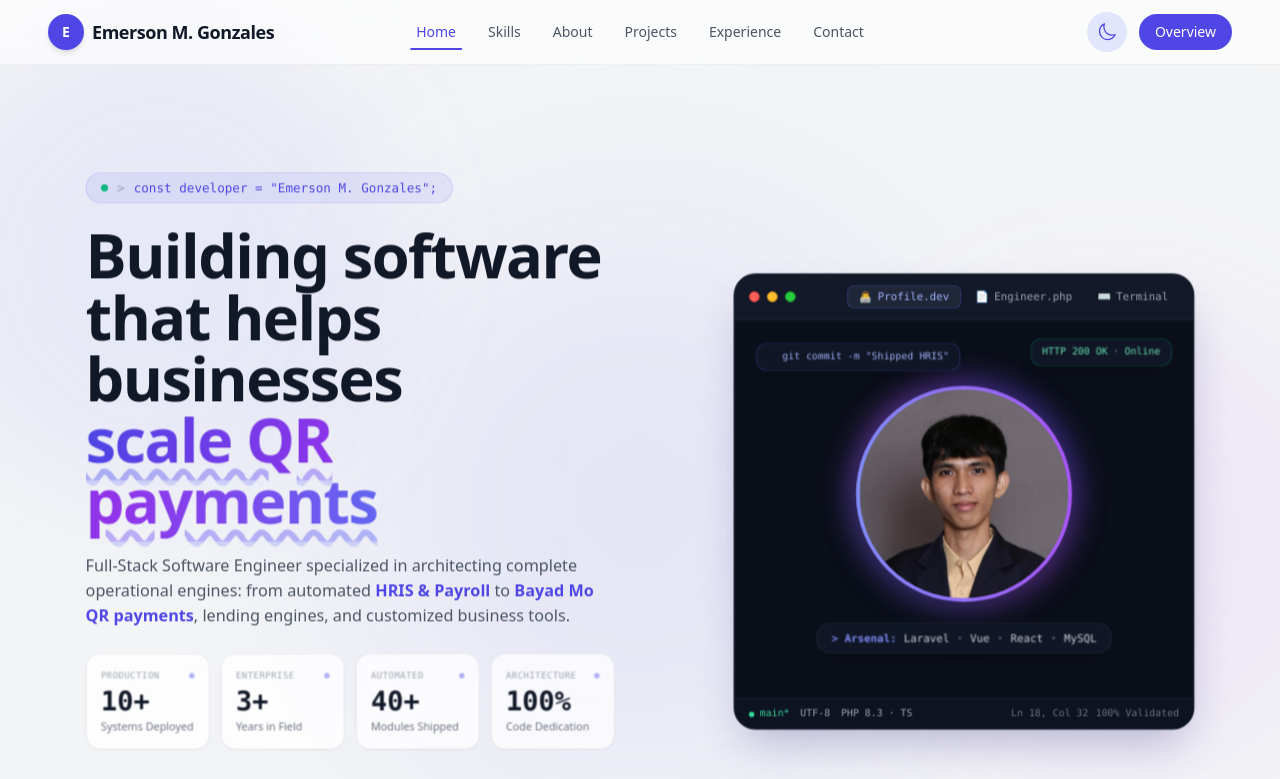
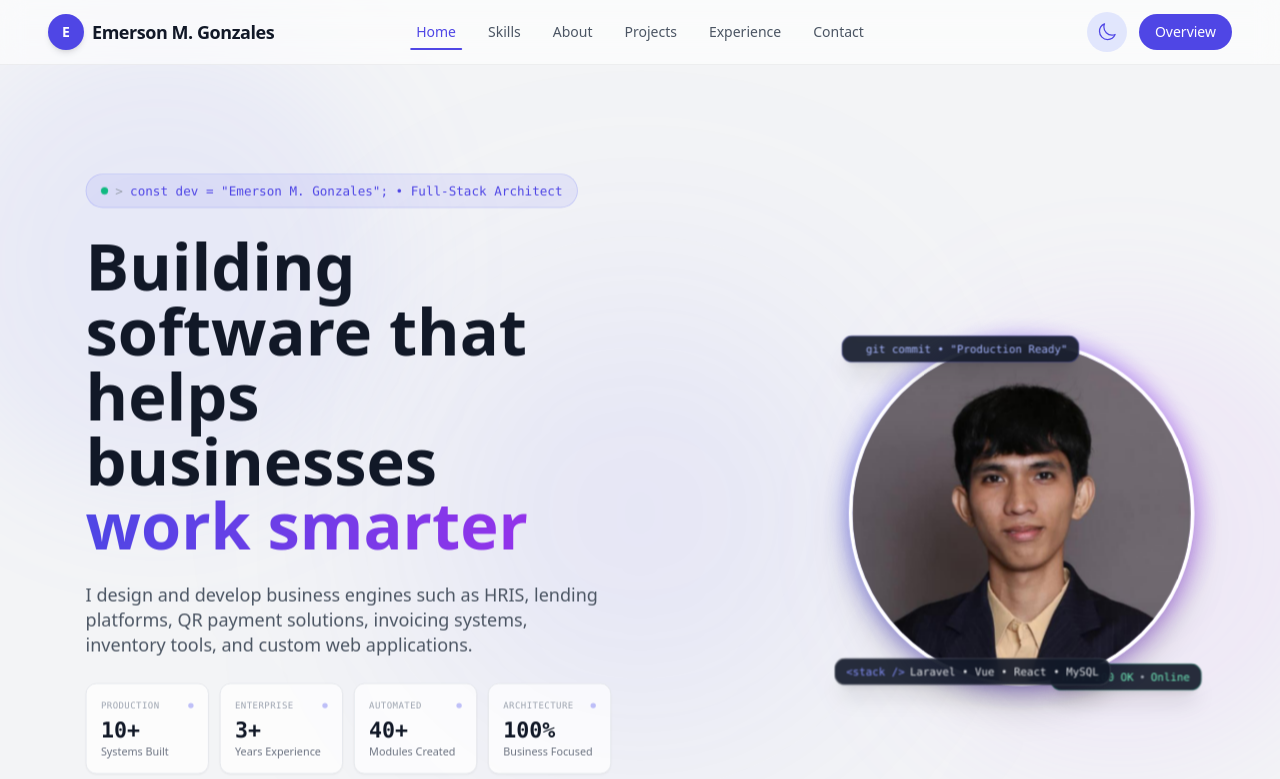
Before and after one commit to Emerson-13/my-portfolio, a React (Vite) app: page / in a window 1280 px wide. Shown: the top 779 px of the page. Built offline with nearby package versions, Linux system fonts and the light colour scheme.

Commit message:
new updates

```diff
--- a/src/components/portfolio/HeroSection.jsx
+++ b/src/components/portfolio/HeroSection.jsx
@@ -1,128 +1,75 @@
-import { useState, useEffect } from "react";
-import { motion, AnimatePresence } from "framer-motion";
+import { motion } from "framer-motion";
 
-const ROTATING_TEXTS = [
-  "work smarter",
-  "automate payroll & HR",
-  "scale QR payments",
-  "eliminate manual work",
-  "streamline operations",
-];
-
-const CODE_SNIPPET = `<?php
-
-namespace App\\Engineering;
-
-class SoftwareArchitect extends FullStackDeveloper
-{
-    public string $name = "Emerson M. Gonzales";
-    public string $role = "Business Software Engineer";
-    public int $experienceYears = 3;
-
-    public array $arsenal = [
-        'backend'  => ['Laravel', 'PHP', 'MySQL', 'Redis'],
-        'frontend' => ['Vue.js', 'Inertia.js', 'React', 'Tailwind'],
-        'specialty'=> ['HRIS', 'Lending', 'QR Payments', 'ERP']
-    ];
-
-    public function solveBusinessProblem(Operation $ops): Solution
-    {
-        return $this->automateWorkflows($ops)
-            ->withRoleBasedSecurity()
-            ->withRealtimeDashboards()
-            ->deployToProduction();
-    }
-}`;
-
-const TERMINAL_LOGS = [
-  { time: "09:41:02", tag: "INFO", text: "Initializing kernel... OK" },
-  { time: "09:41:03", tag: "GIT", text: "HEAD detached at origin/main" },
-  { time: "09:41:04", tag: "STACK", text: "Laravel 11 + React 19 + Inertia ready" },
-  { time: "09:41:05", tag: "STATUS", text: "10+ Enterprise systems online" },
-  { time: "09:41:06", tag: "READY", text: "Available for high-impact missions." },
-];
-
-const HeroSection = ({ isMobile, opacity, scale }) => {
-  const [rotatingIndex, setRotatingIndex] = useState(0);
-  const [activeTab, setActiveTab] = useState("profile"); // 'profile' | 'code' | 'terminal'
-
-  // Cycle rotating specialty tagline
-  useEffect(() => {
-    const timer = setInterval(() => {
-      setRotatingIndex((prev) => (prev + 1) % ROTATING_TEXTS.length);
-    }, 2800);
-    return () => clearInterval(timer);
-  }, []);
-
+const HeroSection = ({
+  isMobile,
+  isExpanded,
+  setIsExpanded,
+  opacity,
+  scale,
+}) => {
   return (
     <motion.section
       style={!isMobile ? { opacity, scale } : {}}
       className={`relative container mx-auto px-4 sm:px-6 ${
         isMobile ? "pt-28 pb-16" : "py-16 sm:py-24 md:py-32"
-      } flex flex-col lg:flex-row items-center justify-between gap-12 lg:gap-14 transition-all duration-500`}
+      } flex flex-col lg:flex-row items-center justify-between gap-10 lg:gap-16 transition-all duration-500 ${
+        isExpanded ? "lg:flex-row-reverse" : ""
+      }`}
     >
-      {/* Background programmer ambient glow & grid effect */}
+      {/* Background ambient lighting */}
       <div className="pointer-events-none absolute inset-0 -z-10 flex items-center justify-center overflow-hidden">
-        <div className="w-[600px] h-[600px] bg-indigo-500/10 dark:bg-indigo-500/15 rounded-full blur-[140px]" />
+        <div className="w-[500px] h-[500px] bg-indigo-500/10 dark:bg-indigo-500/15 rounded-full blur-[140px]" />
       </div>
 
-      {/* LEFT COLUMN: Developer Pitch & Command Actions */}
+      {/* LEFT COLUMN: Developer Pitch & Actions */}
       <motion.div
-        className="flex-1 space-y-6 text-center lg:text-left z-10 w-full"
-        initial={{ opacity: 0, x: isMobile ? 0 : -35 }}
-        animate={{ opacity: 1, x: 0 }}
-        transition={{ duration: 0.6, ease: "easeOut" }}
+        className="flex-1 space-y-7 text-center lg:text-left z-10 w-full"
+        initial={{ opacity: 0, x: isMobile ? 0 : -30 }}
+        animate={{
+          opacity: isExpanded ? 0.85 : 1,
+          x: 0,
+          scale: isExpanded ? 0.95 : 1,
+        }}
+        transition={{ duration: isMobile ? 0.4 : 0.6, ease: "easeOut" }}
       >
-        {/* Code prompt pill */}
+        {/* Programmer Terminal Badge */}
         <motion.div
-          initial={{ opacity: 0, y: 10 }}
+          initial={{ opacity: 0, y: 12 }}
           animate={{ opacity: 1, y: 0 }}
           transition={{ delay: 0.1, duration: 0.5 }}
-          className="inline-flex items-center gap-2.5 rounded-full border border-indigo-400/30 bg-indigo-500/10 px-4 py-1.5 text-xs sm:text-sm font-mono font-medium text-indigo-600 dark:text-indigo-300"
+          className="inline-flex items-center gap-2 rounded-full border border-indigo-400/30 bg-indigo-500/10 px-4 py-2 text-xs sm:text-sm font-mono font-medium text-indigo-600 dark:text-indigo-300"
         >
           <span className="flex h-2 w-2 relative">
             <span className="animate-ping absolute inline-flex h-full w-full rounded-full bg-emerald-400 opacity-75" />
             <span className="relative inline-flex rounded-full h-2 w-2 bg-emerald-500" />
           </span>
           <span className="text-gray-400 dark:text-gray-500">&gt;</span>
-          <span>const developer = &quot;Emerson M. Gonzales&quot;;</span>
+          <span>const dev = &quot;Emerson M. Gonzales&quot;; &bull; Full-Stack Architect</span>
         </motion.div>
 
-        {/* Main Title with Dynamic Typewriter Rotating Text */}
+        {/* Clean, Strong Title (No overlapping text or wavy glitch) */}
         <motion.h1
           initial={{ opacity: 0, y: 16 }}
           animate={{ opacity: 1, y: 0 }}
           transition={{ delay: 0.18, duration: 0.55 }}
-          className="text-4xl sm:text-5xl md:text-6xl lg:text-[4.25rem] font-bold leading-[1.1] tracking-tight text-gray-900 dark:text-white"
+          className="text-4xl sm:text-5xl md:text-6xl lg:text-7xl font-bold leading-tight text-gray-900 dark:text-white"
         >
           Building software that helps businesses{" "}
-          <span className="inline-block relative">
-            <AnimatePresence mode="wait">
-              <motion.span
-                key={rotatingIndex}
-                initial={{ opacity: 0, y: 20 }}
-                animate={{ opacity: 1, y: 0 }}
-                exit={{ opacity: 0, y: -20 }}
-                transition={{ duration: 0.35, ease: "easeOut" }}
-                className="bg-gradient-to-r from-indigo-600 via-purple-600 to-indigo-500 dark:from-indigo-400 dark:via-purple-400 dark:to-indigo-300 bg-clip-text text-transparent underline decoration-indigo-400/30 decoration-wavy underline-offset-8"
-              >
-                {ROTATING_TEXTS[rotatingIndex]}
-              </motion.span>
-            </AnimatePresence>
+          <span className="bg-gradient-to-r from-indigo-600 to-purple-600 dark:from-indigo-400 dark:to-purple-400 bg-clip-text text-transparent">
+            work smarter
           </span>
         </motion.h1>
 
-        {/* Developer Philosophy Description */}
+        {/* Subtitle */}
         <motion.p
           initial={{ opacity: 0, y: 16 }}
           animate={{ opacity: 1, y: 0 }}
           transition={{ delay: 0.26, duration: 0.55 }}
-          className="text-base sm:text-lg text-gray-600 dark:text-gray-300 max-w-2xl mx-auto lg:mx-0 leading-relaxed"
+          className="text-base sm:text-lg md:text-xl text-gray-600 dark:text-gray-300 max-w-2xl mx-auto lg:mx-0 leading-relaxed"
         >
-          Full-Stack Software Engineer specialized in architecting complete operational engines:
-          from automated <span className="text-indigo-600 dark:text-indigo-400 font-semibold">HRIS &amp; Payroll</span> to{" "}
-          <span className="text-indigo-600 dark:text-indigo-400 font-semibold">Bayad Mo QR payments</span>,
-          lending engines, and customized business tools.
+          I design and develop business engines such as HRIS, lending platforms,
+          QR payment solutions, invoicing systems, inventory tools, and custom
+          web applications.
         </motion.p>
 
         {/* Developer Metrics HUD Grid */}
@@ -130,27 +77,27 @@ const HeroSection = ({ isMobile, opacity, scale }) => {
           initial={{ opacity: 0, y: 16 }}
           animate={{ opacity: 1, y: 0 }}
           transition={{ delay: 0.34, duration: 0.55 }}
-          className="grid grid-cols-2 sm:grid-cols-4 gap-3 max-w-2xl mx-auto lg:mx-0 pt-1"
+          className="grid grid-cols-2 sm:grid-cols-4 gap-3 max-w-2xl mx-auto lg:mx-0"
         >
           {[
-            { val: "10+", label: "Systems Deployed", tag: "Production" },
-            { val: "3+", label: "Years in Field", tag: "Enterprise" },
-            { val: "40+", label: "Modules Shipped", tag: "Automated" },
-            { val: "100%", label: "Code Dedication", tag: "Architecture" },
-          ].map((item) => (
+            ["10+", "Systems Built", "Production"],
+            ["3+", "Years Experience", "Enterprise"],
+            ["40+", "Modules Created", "Automated"],
+            ["100%", "Business Focused", "Architecture"],
+          ].map(([value, label, tag]) => (
             <div
-              key={item.label}
-              className="group relative rounded-2xl border border-gray-200 dark:border-white/10 bg-white/80 dark:bg-[#0E1322]/80 backdrop-blur-md p-4 hover:border-indigo-400/50 dark:hover:border-indigo-500/40 transition-all duration-300 shadow-sm"
+              key={label}
+              className="group rounded-xl border border-gray-200 dark:border-white/10 bg-white/70 dark:bg-white/5 p-4 hover:border-indigo-400/40 dark:hover:border-indigo-500/30 transition-all shadow-sm"
             >
-              <div className="flex items-center justify-between text-[10px] font-mono uppercase tracking-wider text-gray-400 mb-1">
-                <span>{item.tag}</span>
-                <span className="w-1.5 h-1.5 rounded-full bg-indigo-500/50 group-hover:bg-indigo-400 transition-colors" />
+              <div className="flex items-center justify-between text-[10px] font-mono text-gray-400 mb-1 uppercase tracking-wider">
+                <span>{tag}</span>
+                <span className="w-1.5 h-1.5 rounded-full bg-indigo-500/40 group-hover:bg-indigo-400 transition-colors" />
               </div>
-              <div className="text-2xl sm:text-3xl font-extrabold text-gray-900 dark:text-white font-mono">
-                {item.val}
+              <div className="text-2xl font-bold text-gray-900 dark:text-white font-mono">
+                {value}
               </div>
-              <div className="text-xs text-gray-500 dark:text-gray-400 font-medium mt-0.5">
-                {item.label}
+              <div className="text-xs text-gray-500 dark:text-gray-400 font-medium">
+                {label}
               </div>
             </div>
           ))}
@@ -161,22 +108,19 @@ const HeroSection = ({ isMobile, opacity, scale }) => {
           initial={{ opacity: 0, y: 16 }}
           animate={{ opacity: 1, y: 0 }}
           transition={{ delay: 0.42, duration: 0.55 }}
-          className="flex flex-wrap gap-3 justify-center lg:justify-start pt-3"
+          className="flex flex-wrap gap-3 justify-center lg:justify-start pt-2"
         >
           <a
             href="#projects"
-            className="px-6 py-3.5 bg-gradient-to-r from-indigo-600 to-purple-600 hover:from-indigo-700 hover:to-purple-700 text-white rounded-xl font-semibold shadow-lg shadow-indigo-600/25 hover:scale-[1.02] active:scale-[0.98] transition-all flex items-center gap-2"
+            className="px-7 py-3 bg-indigo-600 text-white rounded-xl font-medium shadow-sm hover:bg-indigo-700 hover:scale-[1.02] active:scale-[0.98] transition-all duration-200"
           >
-            <span>Explore Solutions</span>
-            <svg className="w-4 h-4" fill="none" viewBox="0 0 24 24" stroke="currentColor">
-              <path strokeLinecap="round" strokeLinejoin="round" strokeWidth={2.5} d="M19 9l-7 7-7-7" />
-            </svg>
+            View Solutions
           </a>
 
           <a
             href={`${import.meta.env.BASE_URL}cv.pdf`}
             download="Emerson_Gonzales_CV.pdf"
-            className="inline-flex items-center gap-2 px-6 py-3.5 bg-white dark:bg-white/10 border border-indigo-200 dark:border-white/15 text-indigo-600 dark:text-indigo-300 rounded-xl font-semibold hover:bg-indigo-50 dark:hover:bg-white/15 transition-all shadow-sm group hover:scale-[1.02] active:scale-[0.98]"
+            className="inline-flex items-center gap-2 px-6 py-3 bg-white dark:bg-white/10 border border-indigo-200 dark:border-white/15 text-indigo-600 dark:text-indigo-300 rounded-xl font-medium hover:bg-indigo-50 dark:hover:bg-white/15 hover:scale-[1.02] active:scale-[0.98] transition-all shadow-sm group"
           >
             <svg
               className="w-4 h-4 text-indigo-500 group-hover:translate-y-0.5 transition-transform"
@@ -191,221 +135,84 @@ const HeroSection = ({ isMobile, opacity, scale }) => {
 
           <a
             href="#contact"
-            className="px-6 py-3.5 bg-transparent border border-gray-300 dark:border-white/15 text-gray-700 dark:text-gray-300 rounded-xl font-semibold hover:bg-gray-100 dark:hover:bg-white/5 transition-colors"
+            className="px-6 py-3 bg-transparent border border-gray-300 dark:border-white/15 text-gray-700 dark:text-gray-300 rounded-xl font-medium hover:bg-gray-100 dark:hover:bg-white/5 transition-colors duration-200"
           >
             Get in Touch
           </a>
         </motion.div>
       </motion.div>
 
-      {/* RIGHT COLUMN: Interactive Programmer IDE & Developer Showcase */}
+      {/* RIGHT COLUMN: Interactive Expandable Picture with Developer Badges */}
       <motion.div
-        className="flex-1 w-full max-w-xl lg:max-w-none flex justify-center lg:justify-end z-20"
-        initial={{ opacity: 0, scale: 0.94 }}
-        animate={{ opacity: 1, scale: 1 }}
-        transition={{ duration: 0.6, ease: "easeOut" }}
+        className="flex-1 flex justify-center lg:justify-end cursor-pointer z-20 relative w-full"
+        onClick={() => setIsExpanded(!isExpanded)}
+        initial={{ opacity: 0, scale: 0.92 }}
+        animate={{
+          opacity: 1,
+          scale: isExpanded ? (isMobile ? 1.2 : 1.05) : 1,
+          x: isExpanded && !isMobile ? 30 : 0,
+        }}
+        transition={{ duration: isMobile ? 0.4 : 0.6, ease: "easeOut" }}
       >
-        <div className="w-full max-w-lg rounded-3xl bg-[#0B0F19] text-gray-100 border border-gray-800 shadow-2xl shadow-indigo-900/30 overflow-hidden relative group">
-          {/* Top IDE macOS Title Bar & Tabs */}
-          <div className="flex items-center justify-between px-4 py-3 bg-[#131929] border-b border-gray-800/80">
-            {/* macOS Window Control Dots */}
-            <div className="flex items-center gap-2">
-              <span className="w-3 h-3 rounded-full bg-[#FF5F56] border border-[#E0443E]" />
-              <span className="w-3 h-3 rounded-full bg-[#FFBD2E] border border-[#DEA123]" />
-              <span className="w-3 h-3 rounded-full bg-[#27C93F] border border-[#1AAB29]" />
-            </div>
+        <div
+          className={`relative ${
+            isExpanded
+              ? "w-[78vw] h-[78vw] sm:w-[58vw] sm:h-[58vw] md:w-[42vw] md:h-[42vw]"
+              : "w-56 h-56 sm:w-72 sm:h-72 md:w-96 md:h-96"
+          } transition-all duration-500 ease-in-out`}
+        >
+          {/* Glowing Aura Ring */}
+          <div className="absolute -inset-1 rounded-full bg-gradient-to-r from-indigo-500/60 to-purple-500/60 blur-md" />
 
-            {/* Interactive IDE Tabs */}
-            <div className="flex items-center gap-1">
-              <button
-                type="button"
-                onClick={() => setActiveTab("profile")}
-                className={`px-3 py-1 rounded-lg text-xs font-mono font-medium transition-all flex items-center gap-1.5 ${
-                  activeTab === "profile"
-                    ? "bg-[#1E2638] text-indigo-300 border border-indigo-500/30 shadow-sm"
-                    : "text-gray-400 hover:text-gray-200"
-                }`}
-              >
-                <span>👨‍💻</span>
-                <span>Profile.dev</span>
-              </button>
+          {/* Developer Photo */}
+          <img
+            src={`${import.meta.env.BASE_URL}picture.jpg`}
+            alt="Emerson M. Gonzales"
+            className="relative w-full h-full object-cover rounded-full border-4 border-white dark:border-white/10 shadow-2xl"
+          />
 
-              <button
-                type="button"
-                onClick={() => setActiveTab("code")}
-                className={`px-3 py-1 rounded-lg text-xs font-mono font-medium transition-all flex items-center gap-1.5 ${
-                  activeTab === "code"
-                    ? "bg-[#1E2638] text-indigo-300 border border-indigo-500/30 shadow-sm"
-                    : "text-gray-400 hover:text-gray-200"
-                }`}
-              >
-                <span>📄</span>
-                <span>Engineer.php</span>
-              </button>
-
-              <button
-                type="button"
-                onClick={() => setActiveTab("terminal")}
-                className={`px-3 py-1 rounded-lg text-xs font-mono font-medium transition-all flex items-center gap-1.5 ${
-                  activeTab === "terminal"
-                    ? "bg-[#1E2638] text-indigo-300 border border-indigo-500/30 shadow-sm"
-                    : "text-gray-400 hover:text-gray-200"
-                }`}
-              >
-                <span>⌨️</span>
-                <span>Terminal</span>
-              </button>
-            </div>
-          </div>
-
-          {/* TAB 1: Profile Mode with Floating Dev Badges */}
-          {activeTab === "profile" && (
-            <div className="p-6 sm:p-8 flex flex-col items-center justify-center relative min-h-[420px]">
-              {/* Floating Git Commit Badge */}
+          {/* Floating Programmer Badge 1: Git Push (Top-Left) */}
           <motion.div
             animate={{ y: [-4, 4, -4] }}
             transition={{ repeat: Infinity, duration: 4, ease: "easeInOut" }}
-                className="absolute top-6 left-4 sm:left-6 z-20 px-3 py-1.5 rounded-xl bg-gray-900/90 border border-indigo-500/30 text-[11px] font-mono text-indigo-300 shadow-xl backdrop-blur-md flex items-center gap-2"
+            className={`absolute ${
+              isExpanded ? "top-2 left-2" : "-top-2 -left-2"
+            } z-30 px-3 py-1.5 rounded-xl bg-gray-900/90 text-indigo-300 border border-indigo-500/30 text-[10px] sm:text-xs font-mono shadow-xl backdrop-blur-md flex items-center gap-1.5 pointer-events-none transition-all`}
           >
             <span className="w-2 h-2 rounded-full bg-emerald-400 animate-ping" />
-                <span>git commit -m &quot;Shipped HRIS&quot;</span>
+            <span>git commit &bull; &quot;Production Ready&quot;</span>
           </motion.div>
 
-              {/* Floating Status 200 OK Badge */}
+          {/* Floating Programmer Badge 2: Status 200 OK (Bottom-Right) */}
           <motion.div
             animate={{ y: [4, -4, 4] }}
             transition={{ repeat: Infinity, duration: 4.5, ease: "easeInOut" }}
-                className="absolute top-6 right-4 sm:right-6 z-20 px-3 py-1.5 rounded-xl bg-gray-900/90 border border-emerald-500/30 text-[11px] font-mono text-emerald-300 shadow-xl backdrop-blur-md flex items-center gap-1.5"
+            className={`absolute ${
+              isExpanded ? "bottom-2 right-2" : "-bottom-2 -right-2"
+            } z-30 px-3 py-1.5 rounded-xl bg-gray-900/90 text-emerald-300 border border-emerald-500/30 text-[10px] sm:text-xs font-mono shadow-xl backdrop-blur-md flex items-center gap-1.5 pointer-events-none transition-all`}
           >
             <span>HTTP 200 OK</span>
-                <span className="text-gray-400">&middot;</span>
+            <span className="text-gray-400">&bull;</span>
             <span>Online</span>
           </motion.div>
 
-              {/* Developer Portrait with Glowing Hologram Ring */}
-              <div className="relative my-6 w-52 h-52 sm:w-60 sm:h-60">
-                <div className="absolute -inset-2 rounded-full bg-gradient-to-tr from-indigo-500 via-purple-500 to-indigo-600 opacity-70 blur-lg animate-pulse" />
-                <div className="relative w-full h-full rounded-full p-1 bg-gradient-to-r from-indigo-400 to-purple-500 overflow-hidden shadow-2xl">
-                  <img
-                    src={`${import.meta.env.BASE_URL}picture.jpg`}
-                    alt="Emerson M. Gonzales"
-                    className="w-full h-full object-cover rounded-full"
-                  />
-                </div>
-              </div>
-
-              {/* Floating Stack Badge at Bottom */}
+          {/* Floating Programmer Badge 3: Tech Stack (Bottom-Left) */}
           <motion.div
             animate={{ y: [-3, 3, -3] }}
             transition={{ repeat: Infinity, duration: 3.8, ease: "easeInOut" }}
-                className="px-4 py-2 rounded-2xl bg-gray-900/90 border border-white/10 text-xs font-mono text-gray-300 shadow-xl backdrop-blur-md flex flex-wrap items-center justify-center gap-2"
+            className={`absolute ${
+              isExpanded ? "bottom-2 left-2" : "bottom-0 -left-4"
+            } z-30 px-3 py-1.5 rounded-xl bg-gray-900/90 text-gray-200 border border-white/15 text-[10px] sm:text-xs font-mono shadow-xl backdrop-blur-md flex items-center gap-1.5 pointer-events-none transition-all hidden sm:flex`}
           >
-                <span className="text-indigo-400 font-bold">&gt; Arsenal:</span>
-                <span>Laravel</span>
-                <span className="text-gray-600">&bull;</span>
-                <span>Vue</span>
-                <span className="text-gray-600">&bull;</span>
-                <span>React</span>
-                <span className="text-gray-600">&bull;</span>
-                <span>MySQL</span>
+            <span className="text-indigo-400">&lt;stack /&gt;</span>
+            <span>Laravel &bull; Vue &bull; React &bull; MySQL</span>
           </motion.div>
-            </div>
-          )}
 
-          {/* TAB 2: Live Code IDE (Engineer.php) */}
-          {activeTab === "code" && (
-            <motion.div
-              initial={{ opacity: 0 }}
-              animate={{ opacity: 1 }}
-              className="p-5 font-mono text-xs sm:text-[13px] leading-relaxed overflow-x-auto min-h-[420px] bg-[#0A0D14]"
-            >
-              <pre className="text-gray-300">
-                <code>
-                  {CODE_SNIPPET.split("\n").map((line, idx) => (
-                    <div key={idx} className="flex gap-4 hover:bg-white/[0.03] px-2 py-0.5 rounded">
-                      <span className="text-gray-600 select-none w-6 text-right shrink-0">
-                        {idx + 1}
+          {/* Interactive Click to Expand/Collapse Badge */}
+          <div className="absolute top-1/2 left-1/2 -translate-x-1/2 -translate-y-1/2 opacity-0 hover:opacity-100 transition-opacity z-30 pointer-events-none">
+            <span className="px-3 py-1 rounded-full bg-black/75 text-white text-xs font-mono backdrop-blur-md shadow-lg border border-white/20 whitespace-nowrap">
+              {isExpanded ? "Click to minimize ✕" : "Click to expand 🔍"}
             </span>
-                      <span className="whitespace-pre">
-                        {line.includes("class") ? (
-                          <span className="text-purple-400">{line}</span>
-                        ) : line.includes("public") || line.includes("namespace") ? (
-                          <span className="text-indigo-300">{line}</span>
-                        ) : line.includes("return") ? (
-                          <span className="text-emerald-400">{line}</span>
-                        ) : line.includes("$") ? (
-                          <span className="text-cyan-300">{line}</span>
-                        ) : line.includes("//") || line.includes("/*") ? (
-                          <span className="text-gray-500">{line}</span>
-                        ) : (
-                          line
-                        )}
-                      </span>
-                    </div>
-                  ))}
-                </code>
-              </pre>
-            </motion.div>
-          )}
-
-          {/* TAB 3: Interactive Terminal Stream */}
-          {activeTab === "terminal" && (
-            <motion.div
-              initial={{ opacity: 0 }}
-              animate={{ opacity: 1 }}
-              className="p-5 font-mono text-xs sm:text-[13px] space-y-2.5 min-h-[420px] bg-[#0A0D14]"
-            >
-              <div className="flex items-center gap-2 text-gray-500 pb-2 border-b border-gray-800">
-                <span className="text-emerald-400">emerson@workspace</span>
-                <span>:</span>
-                <span className="text-indigo-400">~/production</span>
-                <span>$ php artisan system:status</span>
-              </div>
-
-              {TERMINAL_LOGS.map((log, i) => (
-                <div key={i} className="flex items-center gap-3">
-                  <span className="text-gray-600 text-[11px]">{log.time}</span>
-                  <span
-                    className={`px-1.5 py-0.2 rounded text-[10px] font-bold ${
-                      log.tag === "INFO"
-                        ? "bg-blue-500/20 text-blue-300"
-                        : log.tag === "GIT"
-                        ? "bg-purple-500/20 text-purple-300"
-                        : log.tag === "STACK"
-                        ? "bg-indigo-500/20 text-indigo-300"
-                        : log.tag === "STATUS"
-                        ? "bg-amber-500/20 text-amber-300"
-                        : "bg-emerald-500/20 text-emerald-300"
-                    }`}
-                  >
-                    {log.tag}
-                  </span>
-                  <span className="text-gray-300">{log.text}</span>
-                </div>
-              ))}
-
-              <div className="pt-4 flex items-center gap-2 text-emerald-400">
-                <span>&gt; Ready for new architectural challenges</span>
-                <span className="w-2 h-4 bg-emerald-400 animate-pulse" />
-              </div>
-            </motion.div>
-          )}
-
-          {/* Bottom IDE Status Bar */}
-          <div className="px-4 py-2 bg-[#0E1322] border-t border-gray-800/80 flex items-center justify-between text-[11px] font-mono text-gray-400">
-            <div className="flex items-center gap-3">
-              <span className="flex items-center gap-1.5 text-emerald-400">
-                <span className="w-1.5 h-1.5 rounded-full bg-emerald-400" />
-                <span>main*</span>
-              </span>
-              <span>UTF-8</span>
-              <span>PHP 8.3 &middot; TS</span>
-            </div>
-
-            <div className="flex items-center gap-2 text-gray-500">
-              <span>Ln 18, Col 32</span>
-              <span>100% Validated</span>
-            </div>
           </div>
         </div>
       </motion.div>
```
Lines whose indentation alone changed are shown as unchanged.
